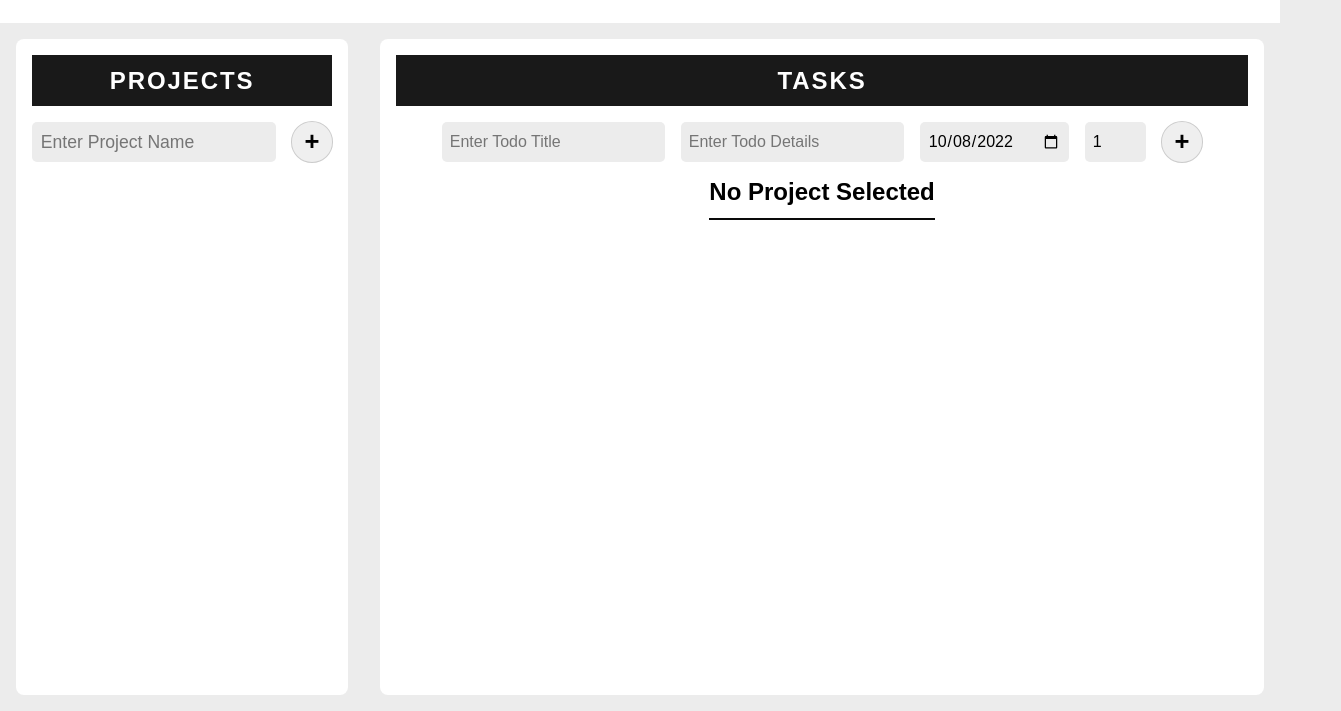
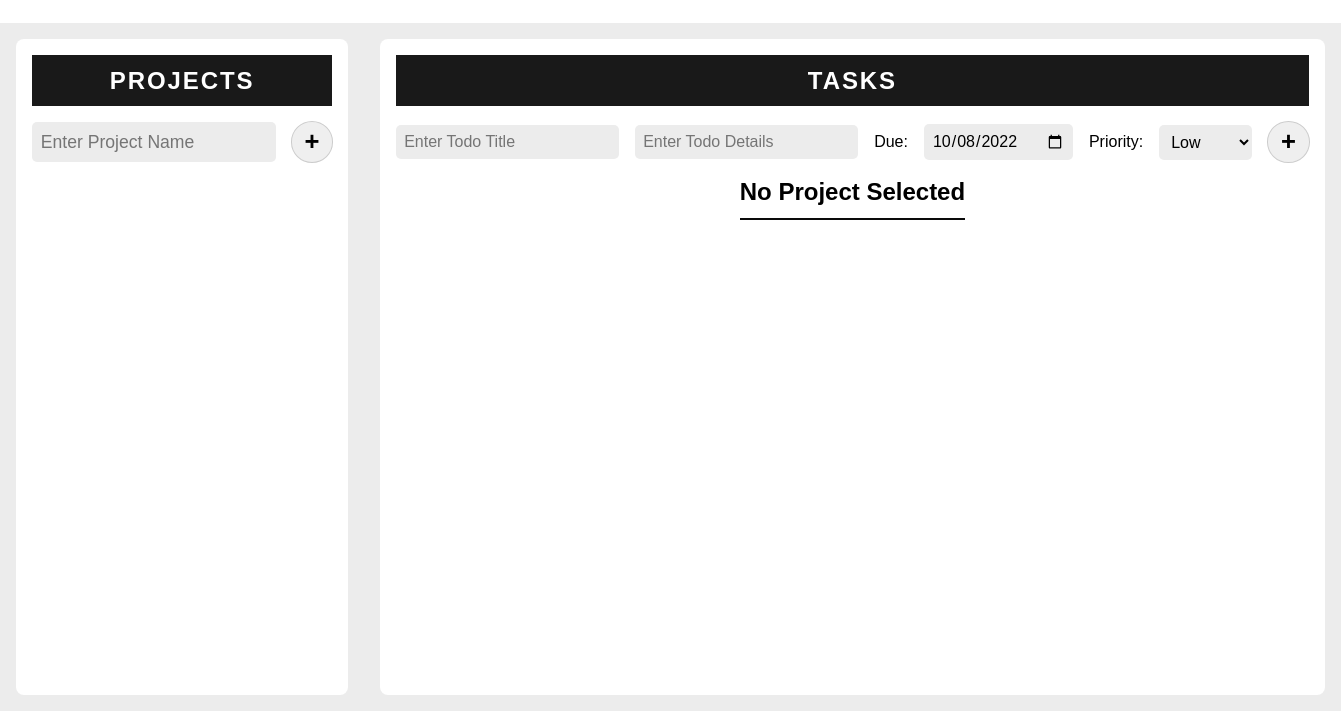
Before and after one commit to sleepyadi/todo-list, a website built with webpack: page src/template.html in a window 1280 px wide. Shown: the part 89-800 px from the top of the page, 1341 px wide, since content can reach past the window. Built offline with nearby package versions, Linux system fonts and the light colour scheme.

Commit message:
Convert todo input to form and make it more verbose

```diff
--- a/src/controllers/todoController.js
+++ b/src/controllers/todoController.js
@@ -22,55 +22,75 @@ class TodoController {
         titleElement.classList.add('controller-title');
         titleElement.textContent = this.title;
 
-        const todoInputDiv = document.createElement('div');
-        todoInputDiv.classList.add('todo-input-container');
+        const todoInputForm = document.createElement('form');
+        todoInputForm.setAttribute('id', 'todo-input-container');
 
         this.todoTitleInput = document.createElement('input');
         this.todoTitleInput.placeholder = 'Enter Todo Title';
         this.todoTitleInput.classList.add('todo-title-input');
-        todoInputDiv.appendChild(this.todoTitleInput);
+        this.todoTitleInput.required = true;
+        todoInputForm.appendChild(this.todoTitleInput);
 
         this.todoDescInput = document.createElement('input');
         this.todoDescInput.placeholder = 'Enter Todo Details';
         this.todoDescInput.classList.add('todo-desc-input');
-        todoInputDiv.appendChild(this.todoDescInput)
+        this.todoDescInput.required = true;
+        todoInputForm.appendChild(this.todoDescInput)
+
+        const dueLabel = document.createElement('label');
+        dueLabel.textContent = 'Due: '
+        todoInputForm.appendChild(dueLabel);
 
         this.todoDueInput = document.createElement('input');
         this.todoDueInput.type = 'date';
         this.todoDueInput.valueAsDate = add(new Date(), { days: 3});
         this.todoDueInput.classList.add('todo-dueDate-input')
-        todoInputDiv.appendChild(this.todoDueInput);
+        todoInputForm.appendChild(this.todoDueInput);
 
-        this.todoPriorityInput = document.createElement('input');
-        this.todoPriorityInput.type = 'number';
+
+        const priorityLabel = document.createElement('label');
+        priorityLabel.textContent = 'Priority: '
+        todoInputForm.appendChild(priorityLabel);
+
+        this.todoPriorityInput = document.createElement('select');
+        const options = ['Low', 'Medium', 'High'];
+
+        for (let i = 0; i < options.length; i++) {
+            const option = document.createElement('option');
+            option.value = i + 1;
+            option.textContent = options[i];
+            this.todoPriorityInput.appendChild(option);
+
+        }
         this.todoPriorityInput.classList.add('todo-priority-input');
-        this.todoPriorityInput.min = '1';
-        this.todoPriorityInput.max = '3';
         this.todoPriorityInput.value = '1';
-        todoInputDiv.appendChild(this.todoPriorityInput);
+        todoInputForm.appendChild(this.todoPriorityInput);
 
         const addTodoBtn = document.createElement('button');
+        addTodoBtn.type = 'submit';
         addTodoBtn.setAttribute('class', 'btn add-todo-btn');
         addTodoBtn.textContent = ' + ';
 
         //event Listeners
-        addTodoBtn.addEventListener('click', this.addTodo.bind(this));
+        todoInputForm.addEventListener('submit', this.addTodo.bind(this));
         this.todoList.addEventListener('click', this.handleTodoClick.bind(this));
-        todoInputDiv.appendChild(addTodoBtn);
+        todoInputForm.appendChild(addTodoBtn);
 
         this.projectTitle = document.createElement('h2');
         this.projectTitle.classList.add('selected-project-title');
         this.projectTitle.textContent = "Project Name";
 
         this.container.appendChild(titleElement);
-        this.container.appendChild(todoInputDiv);
+        this.container.appendChild(todoInputForm);
         this.container.appendChild(this.projectTitle);
         this.container.appendChild(this.todoList);
         this.renderTodoList();
     }
 
-    addTodo() {
+    addTodo(e) {
         // could use same idea as proj added with modal and event emit probs
+        e.preventDefault();
+
         if (this.selectedProject) {
             const todoTitle = this.todoTitleInput.value || 'Untitled';
             const todoDesc =  this.todoDescInput.value || 'Untitled';
--- a/src/styles/main.css
+++ b/src/styles/main.css
@@ -80,7 +80,7 @@ body {
   color: var(--white);
 }
 
-input {
+input, select {
   padding: 0.5em;
   font-size: 1rem;
   border-radius: 5px;
@@ -89,7 +89,7 @@ input {
   background-color: #ececec;
 }
 
-input:focus {
+input:focus, select:focus {
   outline: 3px solid black;
 }
 
@@ -201,12 +201,16 @@ main {
 
 }
 
-.todo-input-container {
+#todo-input-container {
   display: flex;
   justify-content: center;
   gap: 1rem;
+  align-items: center;
 }
 
+#todo-input-container label {
+  text-align: center;
+}
 
 
 .btn.add-todo-btn {
@@ -216,9 +220,10 @@ main {
 }
 
 @media only screen and (max-width: 1025px) {
-  .todo-input-container {
+  #todo-input-container {
     display: flex;
     flex-direction: column;
+    align-items: normal;
   }
 
   .btn.add-todo-btn {
```
Also changed, not shown: README.md.
